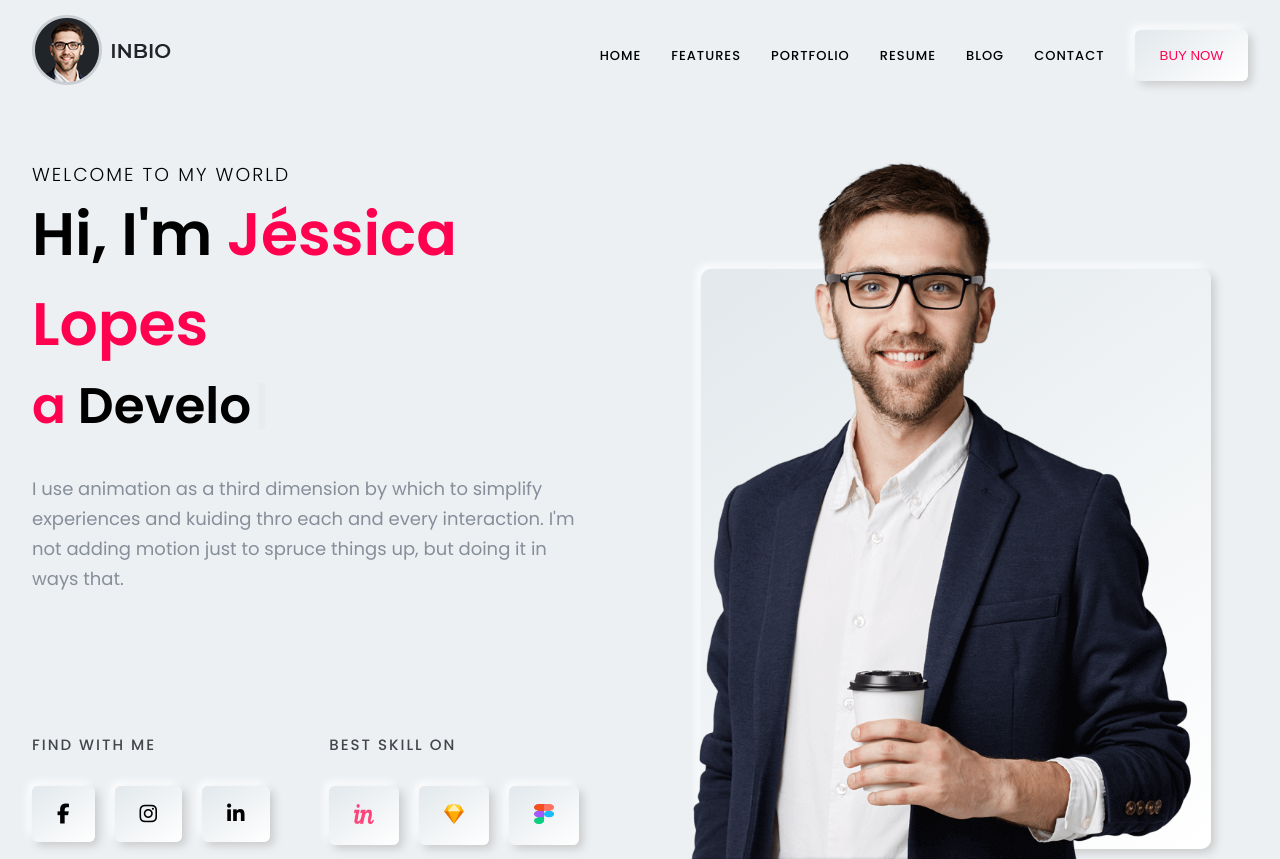
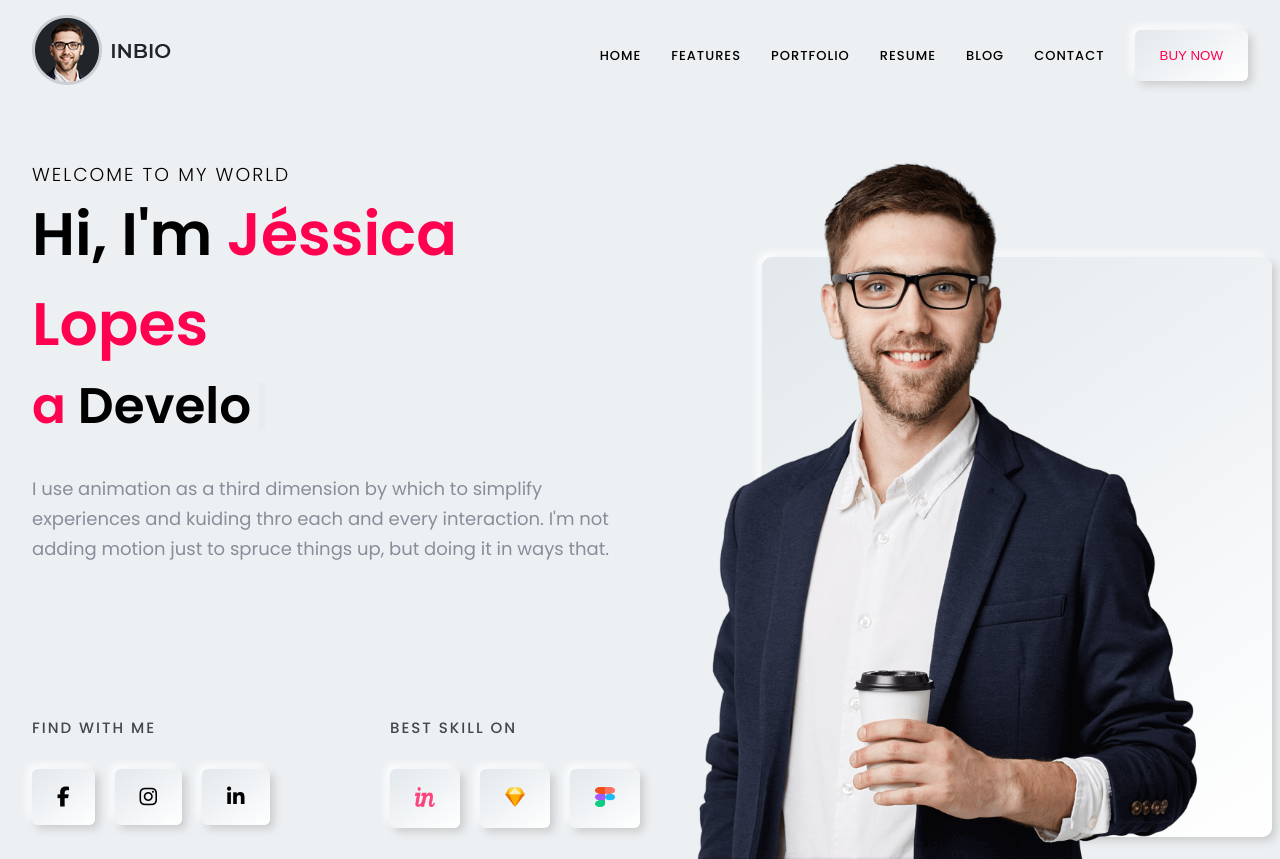
Before and after one commit to JessicaLopesDev/portfolio, a React (Vite) app: page / in a window 1280 px wide. Built offline with nearby package versions, Linux system fonts and the light colour scheme.

Commit message:
ajuste width do right content Home

```diff
--- a/src/components/Home/styles.ts
+++ b/src/components/Home/styles.ts
@@ -19,7 +19,7 @@ export const LeftContent = styled.div`
 export const RightContent = styled.div`
   width: 40%;
   position: relative;
-  width: 50%;
+  /* width: 50%; */
 `;
 
 export const WelcomePhrase = styled.h3`
```
